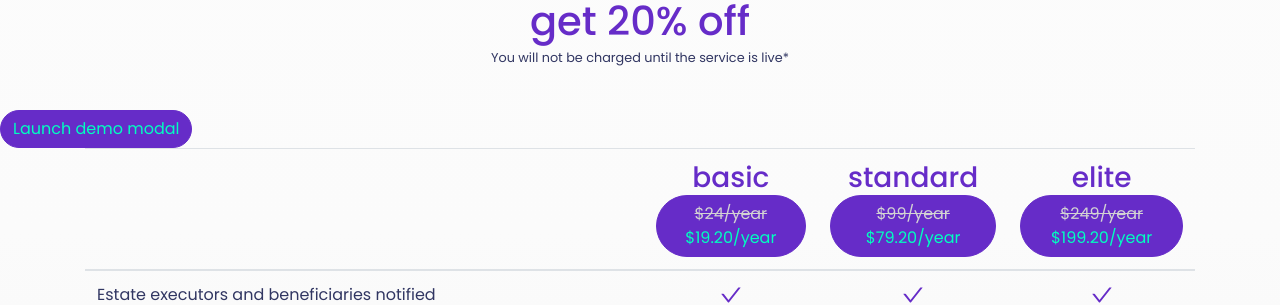
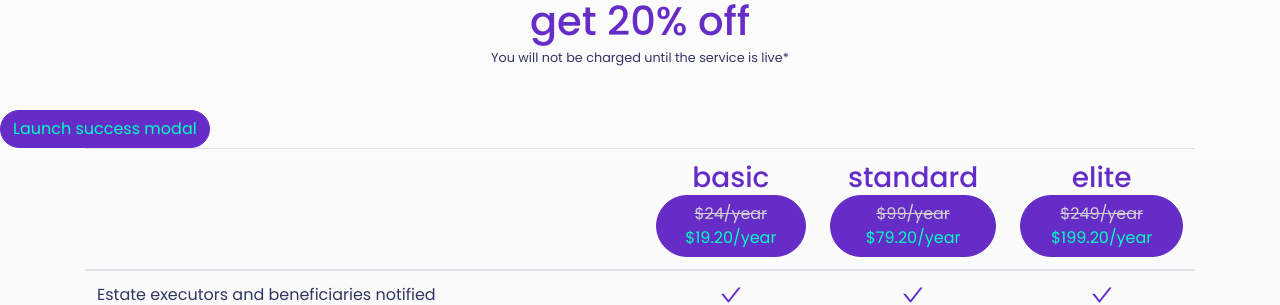
Before and after one commit to endowl/endowl, a Jekyll site: the page built from join.html, in a window 1280 px wide and 1375 px high. Shown: the part 226-531 px from the top of the window. Built offline with Jekyll 4.4.1, drawn with Linux system fonts in a browser that asks for light colours.

Commit message:
Implement success modal

```diff
--- a/assets/js/stripe-save-card-without-payment.js
+++ b/assets/js/stripe-save-card-without-payment.js
@@ -122,10 +122,13 @@
         document.querySelector(".sr-payment-form").classList.add("hidden");
         document.querySelector(".sr-result").classList.remove("hidden");
         // TODO: Display success message instead of JSON after successful testing
-        document.querySelector("pre").textContent = setupIntentJson;
-        setTimeout(function() {
-            document.querySelector(".sr-result").classList.add("expand");
-        }, 200);
+        // document.querySelector("pre").textContent = setupIntentJson;
+        // setTimeout(function() {
+        //     document.querySelector(".sr-result").classList.add("expand");
+        // }, 200);
+
+        $("#presaleModal").modal().hide();
+        $("#successModal").modal().show();
 
         changeLoadingState(false);
     });
--- a/join.html
+++ b/join.html
@@ -405,18 +405,13 @@
 
 <div id="error-message"></div>
 
-<!-- Button trigger modal -->
-<button type="button" class="btn btn-primary" data-toggle="modal" data-target="#exampleModal">
-    Launch demo modal
-</button>
-
-<!-- Modal -->
-<div class="modal fade" id="exampleModal" tabindex="-1" role="dialog" aria-labelledby="exampleModalLabel" aria-hidden="true">
+<!-- Pre-Sale Modal -->
+<div class="modal fade" id="presaleModal" tabindex="-1" role="dialog" aria-labelledby="presaleModalLabel" aria-hidden="true">
     <div class="modal-dialog modal-dialog-centered" role="document">
         <div class="modal-content">
             <form id="setup-form">
                 <div class="modal-header">
-                    <h5 class="modal-title" id="exampleModalLabel">Pre-sale Sign-up</h5>
+                    <h5 class="modal-title" id="presaleModalLabel">Pre-sale Sign-up</h5>
                     <button type="button" class="close" data-dismiss="modal" aria-label="Close">
                         <span aria-hidden="true">&times;</span>
                     </button>
@@ -449,13 +444,37 @@
                 </div>
                 <div class="modal-footer">
                     <button type="button" class="btn btn-secondary" data-dismiss="modal">Cancel</button>
-    <!--                <button type="button" class="btn btn-primary">Save changes</button>-->
                     <button id="submit" type="button" class="btn btn-primary">
                         <div class="spinner hidden" id="spinner"></div>
                         <span id="button-text">Link your card to your account</span>
                     </button>
                 </div>
             </form>
+        </div>
+    </div>
+</div>
+
+<!-- TODO: REMOVE THIS BUTTON: Button trigger modal -->
+<button type="button" class="btn btn-primary" data-toggle="modal" data-target="#successModal">
+    Launch success modal
+</button>
+
+<!-- Success Modal -->
+<div class="modal fade" id="successModal" tabindex="-1" role="dialog" aria-labelledby="successModalTitle" aria-hidden="true">
+    <div class="modal-dialog modal-dialog-centered" role="document">
+        <div class="modal-content">
+            <div class="modal-header">
+                <h5 class="modal-title" id="exampleModalLongTitle">Success!</h5>
+                <button type="button" class="close" data-dismiss="modal" aria-label="Close">
+                    <span aria-hidden="true">&times;</span>
+                </button>
+            </div>
+            <div class="modal-body">
+                You have successfully signed up to be one of the first to use Endowl. We will let you know as soon everything is ready. You will not be charged until the service is live.
+            </div>
+            <div class="modal-footer">
+                <button type="button" class="btn btn-primary" data-dismiss="modal">Close</button>
+            </div>
         </div>
     </div>
 </div>
@@ -475,7 +494,7 @@
             <path d="M14.25 2.96875H13.1578C13.0047 2.96875 12.8594 3.03906 12.7656 3.15937L6.32344 11.3203L3.23438 7.40625C3.18765 7.34692 3.12808 7.29895 3.06016 7.26593C2.99223 7.23292 2.91771 7.21572 2.84219 7.21562H1.75C1.64531 7.21562 1.5875 7.33594 1.65156 7.41719L5.93125 12.8391C6.13125 13.0922 6.51563 13.0922 6.71719 12.8391L14.3484 3.16875C14.4125 3.08906 14.3547 2.96875 14.25 2.96875V2.96875Z" fill="#662cc8"/>
         </svg>
         Letters of instructions delivered to appropriate parties
-        <button class="stripe-checkout-button btn btn-primary btn-block" stripe-price-id="price_1I14w5FsT7oHHUTkRm0NKow6">
+        <button class="stripe-checkout-button btn btn-primary btn-block" stripe-price-id="price_1I14w5FsT7oHHUTkRm0NKow6" data-toggle="modal" data-target="#presaleModal">
             <strike>$24/year</strike><br>
             $19.20/year
         </button>
@@ -494,7 +513,7 @@
             <path d="M14.25 2.96875H13.1578C13.0047 2.96875 12.8594 3.03906 12.7656 3.15937L6.32344 11.3203L3.23438 7.40625C3.18765 7.34692 3.12808 7.29895 3.06016 7.26593C2.99223 7.23292 2.91771 7.21572 2.84219 7.21562H1.75C1.64531 7.21562 1.5875 7.33594 1.65156 7.41719L5.93125 12.8391C6.13125 13.0922 6.51563 13.0922 6.71719 12.8391L14.3484 3.16875C14.4125 3.08906 14.3547 2.96875 14.25 2.96875V2.96875Z" fill="#662cc8"/>
         </svg>
         Automatic digital asset ownership transfer
-        <button class="stripe-checkout-button btn btn-primary btn-block" stripe-price-id="price_1I14xyFsT7oHHUTky7QvSdjY">
+        <button class="stripe-checkout-button btn btn-primary btn-block" stripe-price-id="price_1I14xyFsT7oHHUTky7QvSdjY" data-toggle="modal" data-target="#presaleModal">
             <strike>$99/year</strike><br>
             $79.20/year
         </button>
@@ -513,7 +532,7 @@
             <path d="M14.25 2.96875H13.1578C13.0047 2.96875 12.8594 3.03906 12.7656 3.15937L6.32344 11.3203L3.23438 7.40625C3.18765 7.34692 3.12808 7.29895 3.06016 7.26593C2.99223 7.23292 2.91771 7.21572 2.84219 7.21562H1.75C1.64531 7.21562 1.5875 7.33594 1.65156 7.41719L5.93125 12.8391C6.13125 13.0922 6.51563 13.0922 6.71719 12.8391L14.3484 3.16875C14.4125 3.08906 14.3547 2.96875 14.25 2.96875V2.96875Z" fill="#662cc8"/>
         </svg>
         Professional estate planner consultations
-        <button class="stripe-checkout-button btn btn-primary btn-block" stripe-price-id="price_1I15jUFsT7oHHUTk7l7oLMep">
+        <button class="stripe-checkout-button btn btn-primary btn-block" stripe-price-id="price_1I15jUFsT7oHHUTk7l7oLMep" data-toggle="modal" data-target="#presaleModal">
             <strike>$249/year</strike><br>
             $199.20/year
         </button>
@@ -527,21 +546,21 @@
                 <th class="feature-name"></th>
                 <th class="plan">
                     <h3>basic</h3>
-                    <button class="stripe-checkout-button btn btn-primary btn-block" stripe-price-id="price_1I14w5FsT7oHHUTkRm0NKow6">
+                    <button class="stripe-checkout-button btn btn-primary btn-block" stripe-price-id="price_1I14w5FsT7oHHUTkRm0NKow6" data-toggle="modal" data-target="#presaleModal">
                         <strike>$24/year</strike><br>
                         $19.20/year
                     </button>
                 </th>
                 <th class="plan">
                     <h3>standard</h3>
-                    <button class="stripe-checkout-button btn btn-primary btn-block" stripe-price-id="price_1I14xyFsT7oHHUTky7QvSdjY">
+                    <button class="stripe-checkout-button btn btn-primary btn-block" stripe-price-id="price_1I14xyFsT7oHHUTky7QvSdjY" data-toggle="modal" data-target="#presaleModal">
                         <strike>$99/year</strike><br>
                         $79.20/year
                     </button>
                 </th>
                 <th class="plan">
                     <h3>elite</h3>
-                    <button class="stripe-checkout-button btn btn-primary btn-block" stripe-price-id="price_1I15jUFsT7oHHUTk7l7oLMep">
+                    <button class="stripe-checkout-button btn btn-primary btn-block" stripe-price-id="price_1I15jUFsT7oHHUTk7l7oLMep" data-toggle="modal" data-target="#presaleModal">
                         <strike>$249/year</strike><br>
                         $199.20/year
                     </button>
```
